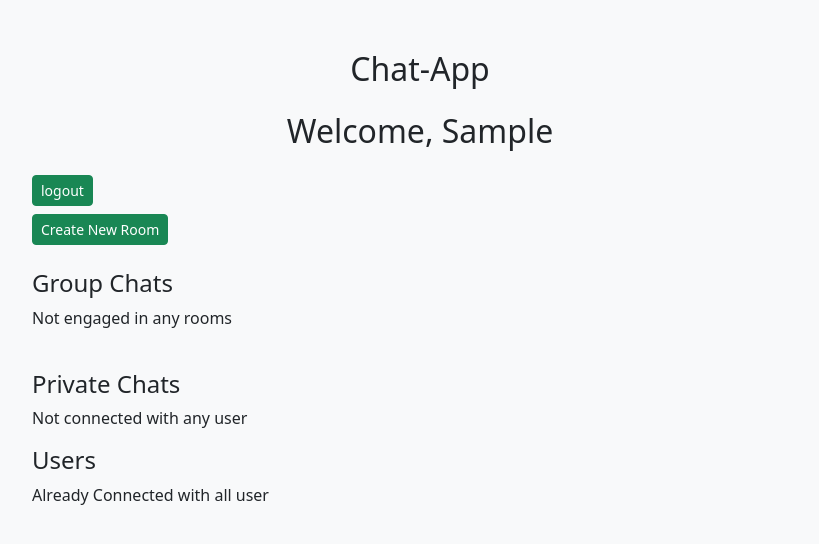
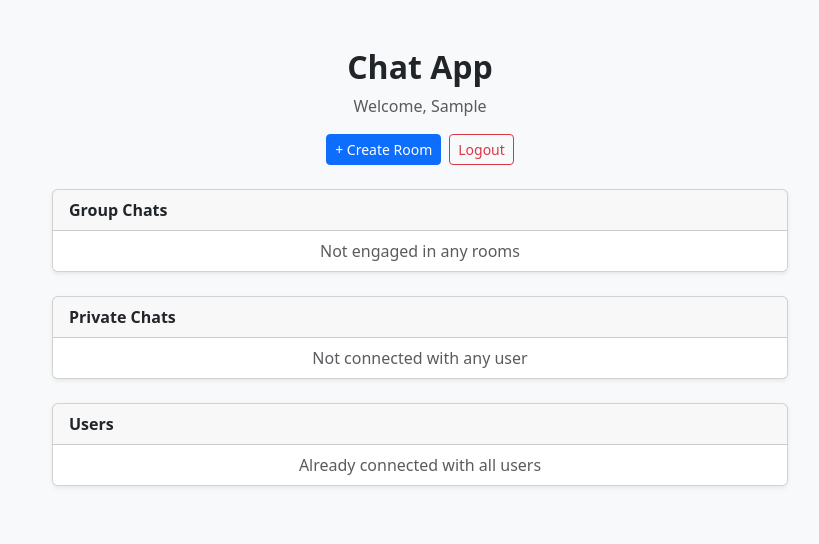
Before and after one commit to SUMIT-STHA195/chat-app, a Django app: page /chat/ in a window 1280 px wide. Shown: the top 544 px of the page, without its empty margins (220-1039 px from the left). Run offline with Django 5.2, Linux system fonts and the light colour scheme; the visitor is signed in with stand-in values (Sample User, id 1); data comes from the database, SQL or seed files in the repository; data that the repository does not hold is empty.

Commit message:
modified UI for the chat-app

```diff
--- a/templates/chat/index.html
+++ b/templates/chat/index.html
@@ -4,117 +4,103 @@
 <head>
     <meta charset="utf-8" />
     <title>Chat Rooms</title>
+
     <!-- Bootstrap 5 CDN -->
     <link href="https://cdn.jsdelivr.net/npm/bootstrap@5.3.3/dist/css/bootstrap.min.css" rel="stylesheet">
-    <style>
-        body {
-            background: #f8f9fa;
-        }
-
-        .chat-container {
-            max-width: 800px;
-            margin: 50px auto;
-        }
-
-        .chat-card {
-            cursor: pointer;
-            transition: transform 0.2s;
-        }
-
-        .chat-card:hover {
-            transform: scale(1.02);
-        }
-
-        .group-chat {
-            border-left: 5px solid #0d6efd;
-        }
-
-        .private-chat {
-            border-left: 5px solid #198754;
-        }
-    </style>
 </head>
 
-<body>
-    <div class="container chat-container">
-        <h2 class="mb-4 text-center">Chat-App</h2>
-        <h2 class="mb-4 text-center">Welcome, {{request.user.first_name}}</h2>
+<body class="bg-light">
 
-        <div class="mb-4">
-            <!-- <label for="room-name-input" class="form-label">Enter Chat Room Name:</label>
-            <div class="input-group">
-                <input id="room-name-input" type="text" class="form-control" placeholder="Room name">
-                <button id="room-name-submit" class="btn btn-primary">Enter</button>
-            </div> -->
-            <div class="mt-2">
-                <a href="{% url 'authentication:logout' %}" class="btn btn-success btn-sm">logout</a>
-            </div>
-            <div class="mt-2">
-                <a href="{% url 'chat:create-room' %}" class="btn btn-success btn-sm">Create New Room</a>
+    <div class="container py-5">
+        <div class="row justify-content-center">
+            <div class="col-lg-8">
+
+                <!-- Header -->
+                <div class="text-center mb-4">
+                    <h2 class="fw-bold">Chat App</h2>
+                    <p class="text-muted mb-1">Welcome, {{ request.user.first_name }}</p>
+
+                    <div class="d-flex justify-content-center gap-2 mt-3">
+                        <a href="{% url 'chat:create-room' %}" class="btn btn-primary btn-sm">
+                            + Create Room
+                        </a>
+                        <a href="{% url 'authentication:logout' %}" class="btn btn-outline-danger btn-sm">
+                            Logout
+                        </a>
                     </div>
                 </div>
-        <h4>Group Chats</h4>
-        <div class="list-group mb-4">
-            {% if rooms%}
+
+                <!-- Group Chats -->
+                <div class="card shadow-sm mb-4">
+                    <div class="card-header fw-semibold">
+                        Group Chats
+                    </div>
+                    <div class="list-group list-group-flush">
+                        {% if rooms %}
                         {% for room in rooms %}
                         {% if room.is_group %}
                         <a href="{% url 'chat:room' room.room_name %}"
-                class="list-group-item list-group-item-action chat-card group-chat">
+                            class="list-group-item list-group-item-action d-flex justify-content-between align-items-center">
                             {{ room.room_name }}
+                            <span class="badge bg-primary">Group</span>
                         </a>
                         {% endif %}
                         {% endfor %}
                         {% else %}
-            <p>Not engaged in any rooms</p>
+                        <div class="list-group-item text-muted text-center">
+                            Not engaged in any rooms
+                        </div>
                         {% endif %}
                     </div>
+                </div>
 
-        <h4>Private Chats</h4>
-        <div class="list-group">
-            {% if connected_user%}
+                <!-- Private Chats -->
+                <div class="card shadow-sm mb-4">
+                    <div class="card-header fw-semibold">
+                        Private Chats
+                    </div>
+                    <div class="list-group list-group-flush">
+                        {% if connected_user %}
                         {% for priv_obj in connected_user %}
                         <a href="{% url 'chat:private-room' priv_obj.username %}"
-                class="list-group-item list-group-item-action chat-card private-chat">
-                {{priv_obj.first_name}}
+                            class="list-group-item list-group-item-action d-flex justify-content-between align-items-center">
+                            {{ priv_obj.first_name }}
+                            <span class="badge bg-success">Private</span>
                         </a>
                         {% endfor %}
                         {% else %}
-            <p>Not connected with any user</p>
+                        <div class="list-group-item text-muted text-center">
+                            Not connected with any user
+                        </div>
                         {% endif %}
                     </div>
+                </div>
 
-        <h4>Users</h4>
-        <div class="list-group">
+                <!-- Users -->
+                <div class="card shadow-sm">
+                    <div class="card-header fw-semibold">
+                        Users
+                    </div>
+                    <div class="list-group list-group-flush">
                         {% if unconnected_user %}
                         {% for priv_obj in unconnected_user %}
                         <a href="{% url 'chat:private-room' priv_obj.username %}"
-                class="list-group-item list-group-item-action chat-card private-chat">
-                {{priv_obj.first_name}}
+                            class="list-group-item list-group-item-action">
+                            {{ priv_obj.first_name }}
                         </a>
                         {% endfor %}
                         {% else %}
-            <p>Already Connected with all user</p>
+                        <div class="list-group-item text-muted text-center">
+                            Already connected with all users
+                        </div>
                         {% endif %}
+                    </div>
                 </div>
 
             </div>
-    <!--
-    <script>
-        document.querySelector('#room-name-input').focus();
+        </div>
+    </div>
 
-        document.querySelector('#room-name-input').onkeyup = function (e) {
-            if (e.key === 'Enter') {
-                document.querySelector('#room-name-submit').click();
-            }
-        };
-
-        document.querySelector('#room-name-submit').onclick = function () {
-            var roomName = document.querySelector('#room-name-input').value;
-            if (roomName.trim() !== "") {
-                window.location.pathname = '/chat/room-detail/' + roomName + '/';
-            }
-        };
-    </script> -->
 </body>
 
 </html>
```
Also changed, not shown: templates/chat/create_room.html (+64 -13 lines), templates/chat/room.html (+38 -166 lines). Lines whose indentation alone changed are shown as unchanged.
